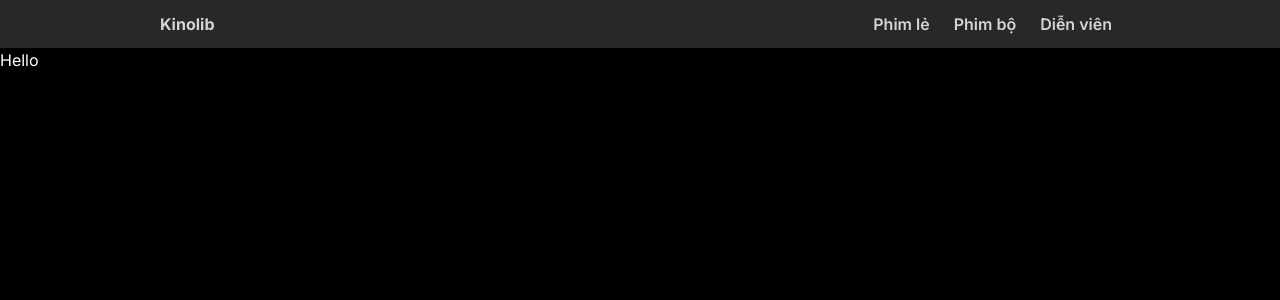
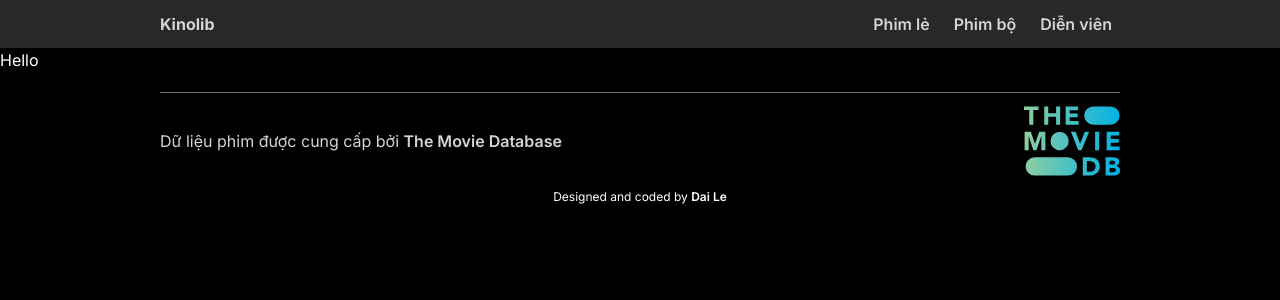
Before and after one commit to daile97/kinolib, a Next.js app: page /phim-bo in a window 1280 px wide. Shown: the top 300 px of the page. Built offline with nearby package versions, Linux system fonts and the light colour scheme.

Commit message:
add footer

```diff
--- a/src/app/layout.tsx
+++ b/src/app/layout.tsx
@@ -2,6 +2,7 @@ import { mcn } from '@/lib/utils'
 import './globals.css'
 import { Inter } from 'next/font/google'
 import { Navbar } from '@/components/Navbar'
+import { Footer } from '@/components/Footer'
 
 const inter = Inter({ subsets: ['latin'] })
 
@@ -25,6 +26,7 @@ export default function RootLayout({
       >
         <Navbar />
         {children}
+        <Footer />
       </body>
     </html>
   )
--- a/src/app/phim-bo/[id]/page.tsx
+++ b/src/app/phim-bo/[id]/page.tsx
@@ -33,7 +33,10 @@ const TVDetailPage = async ({ params }: { params: { id: string } }) => {
       <Cast casts={data.credits.cast.slice(0, 8)} />
       <Seasons seasons={data.seasons} />
       <MovieImage images={data.images.backdrops} />
+      {
+        data.recommendations.results.length > 0 &&
       <Recommendations movies={data.recommendations.results} />
+      }
     </main>
   )
 }
--- a/src/app/phim-le/[id]/page.tsx
+++ b/src/app/phim-le/[id]/page.tsx
@@ -9,6 +9,7 @@ import { getMovieDetails } from '@/lib/utils'
 
 const MovieDetailPage = async ({ params }: { params: { id: string } }) => {
   const data = await getMovieDetails(params.id)
+  console.log(data.recommendations)
   const trailer = data.videos.results.find(
     video =>
       video.site === 'YouTube' &&
@@ -16,7 +17,14 @@ const MovieDetailPage = async ({ params }: { params: { id: string } }) => {
   )
   return (
     <main className="px-5 md:px-12 lg:px-40 flex flex-col gap-3">
-      <DetailHero video={trailer ? `https://www.youtube.com/embed/${trailer?.key}?controls=0` : null} filePath={data.backdrop_path || ''} />
+      <DetailHero
+        video={
+          trailer
+            ? `https://www.youtube.com/embed/${trailer?.key}?controls=0`
+            : null
+        }
+        filePath={data.backdrop_path || ''}
+      />
       <Info
         title={data.title}
         overview={data.overview}
@@ -34,7 +42,9 @@ const MovieDetailPage = async ({ params }: { params: { id: string } }) => {
         <Collection collection={data.belongs_to_collection} />
       )}
       <MovieImage images={data.images.backdrops} />
-      <Recommendations movies={data.recommendations.results} />
+      {data.recommendations.results.length > 0 && (
+        <Recommendations movies={data.recommendations.results} />
+      )}
     </main>
   )
 }
--- /dev/null
+++ b/src/components/Footer.tsx
@@ -0,0 +1,40 @@
+import Image from 'next/image'
+import tmdb from '../../public/tmdb.svg'
+
+export const Footer = () => {
+  return (
+    <footer className="px-5 md:px-12 lg:px-40 mt-5">
+      <div className=" border-t-zinc-500 border-t-[1px]">
+        <div className="flex items-center justify-between">
+          <p className="text-zinc-300">
+            Dữ liệu phim được cung cấp bởi{' '}
+            <a
+              href="https://www.themoviedb.org/"
+              target="_blank"
+              className="font-semibold hover:underline hover:text-zinc-100"
+            >
+              The Movie Database
+            </a>
+          </p>
+          <Image
+            src={tmdb}
+            alt="tmdb logo"
+            width={300}
+            height={300}
+            className="w-24 h-24"
+          />
+        </div>
+        <p className="text-xs text-center mb-5">
+          Designed and coded by{' '}
+          <a
+            href="https://www.github.com/daile97"
+            target="_blank"
+            className="font-semibold hover:underline"
+          >
+            Dai Le
+          </a>
+        </p>
+      </div>
+    </footer>
+  )
+}
```
Also changed, not shown: public/tmdb.svg (added).
